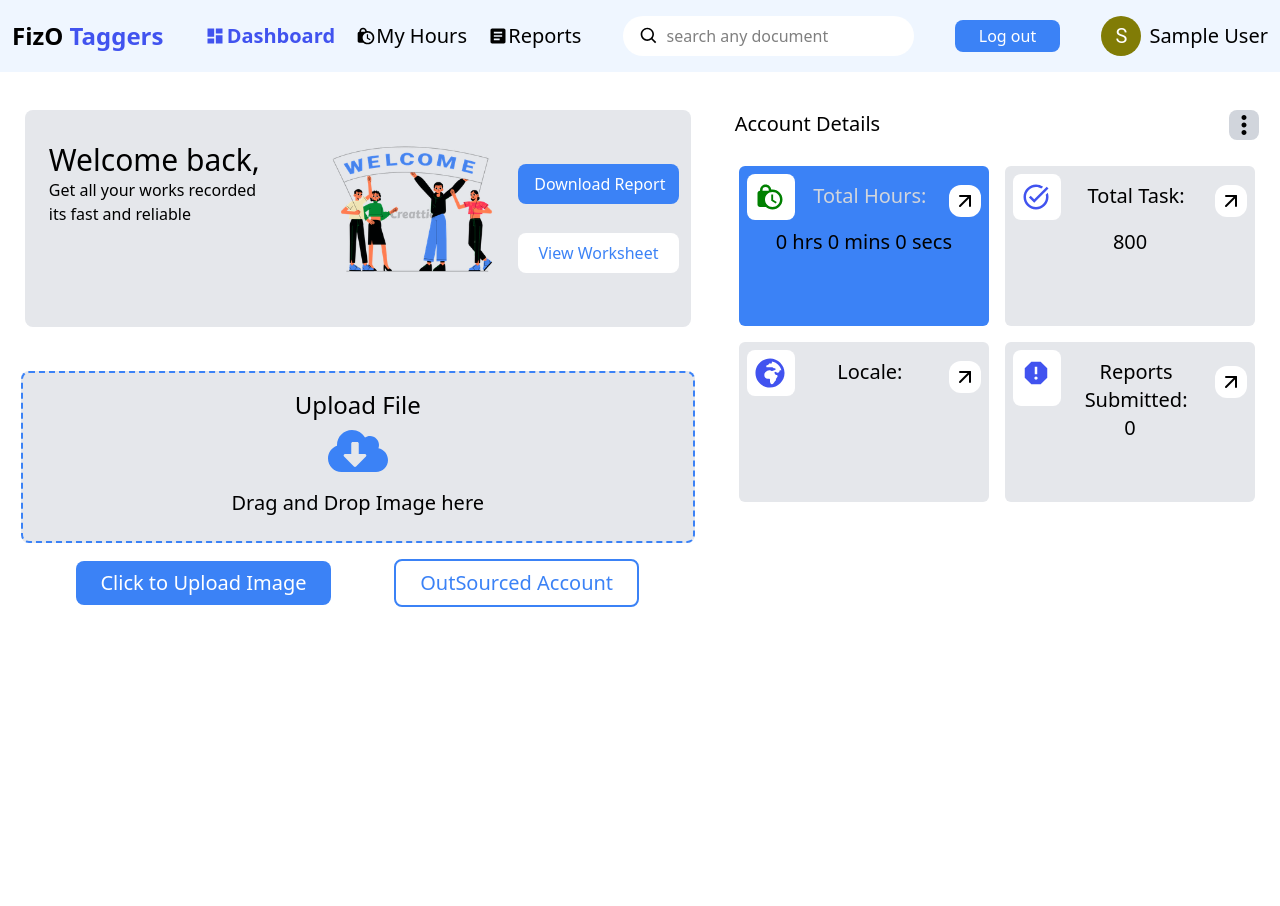
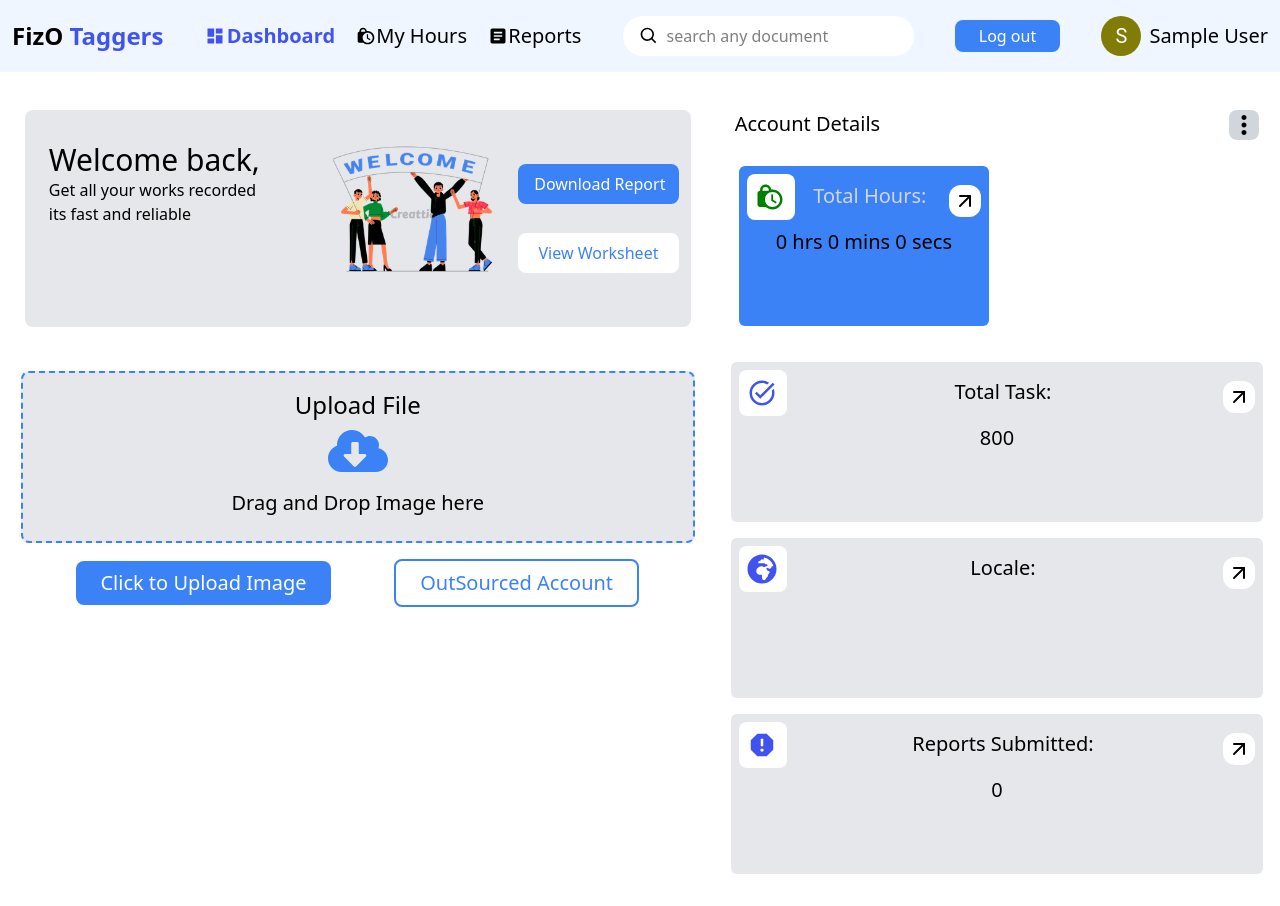
Before and after one commit to Intellcoder/FizO_Project, a React (Vite) app in the folder frontend/: page / in a window 1280 px wide. Before the commit the page ends 800 px from the top, so only its background shows below. Built offline with nearby package versions, Linux system fonts and the light colour scheme; no server answers; sample sign-in values are in the browser's storage.

Commit message:
added animation

```diff
--- a/frontend/package.json
+++ b/frontend/package.json
@@ -17,7 +17,9 @@
     "@mui/x-data-grid": "^8.11.1",
     "@tailwindcss/vite": "^4.1.12",
     "axios": "^1.11.0",
+    "framer-motion": "^12.23.16",
     "react": "^19.1.1",
+    "react-countup": "^6.5.3",
     "react-dom": "^19.1.1",
     "react-hook-form": "^7.62.0",
     "react-hot-toast": "^2.6.0",
--- a/frontend/src/components/Container.tsx
+++ b/frontend/src/components/Container.tsx
@@ -6,7 +6,7 @@ type Props = {
   backgroundColor?: string;
   backgroundColor2?: string;
   title: string;
-  value: string;
+  value: React.ReactNode;
   textColor: string;
   iconColor: string;
 };
--- a/frontend/src/pages/MainDashboard.tsx
+++ b/frontend/src/pages/MainDashboard.tsx
@@ -8,6 +8,9 @@ import { MdLockClock } from "react-icons/md";
 import { MdMoreVert } from "react-icons/md";
 import Report from "./Report";
 import { useAuth } from "../context/AuthContext";
+import { motion, AnimatePresence } from "framer-motion";
+import CountUp from "react-countup";
+import Loader from "../components/Loader";
 
 const MainDashboard = () => {
   const { user, reports, totalTime, excelDownload, loadingReports } = useAuth();
@@ -25,10 +28,19 @@ const MainDashboard = () => {
   };
 
   return (
-    <div>
+    <motion.div
+      initial={{ opacity: 0 }}
+      animate={{ opacity: 1 }}
+      transition={{ duration: 0.5 }}
+    >
       <div className="grid lg:grid-cols-[55%_45%] md:gap-3 pt-[3%] md:px-[1%] mb-6">
         <div>
-          <div className="grid md:grid-cols-[45%_30%_25%] bg-light-gray m-3 mb-6 mt-0 p-3 rounded-lg  pb-3 place-content-center-safe">
+          <motion.div
+            initial={{ y: -20, opacity: 0 }}
+            animate={{ y: 0, opacity: 1 }}
+            transition={{ duration: 0.6 }}
+            className="grid md:grid-cols-[45%_30%_25%] bg-light-gray m-3 mb-6 mt-0 p-3 rounded-lg  pb-3 place-content-center-safe"
+          >
             {/*welcome banner*/}
             <div className="flex-1 pt-5 pl-3 items-center">
               <h1 className="text-xl md:text-3xl text-start font-medium">
@@ -41,17 +53,23 @@ const MainDashboard = () => {
               <img src={bannerimage} alt="welcome image " className="h-full" />
             </div>
             <div className="flex flex-col justify-evenly pt-3 pb-3">
-              <button
+              <motion.button
+                whileHover={{ scale: 1.05 }}
+                whileTap={{ scale: 0.95 }}
                 className="bg-solid-blue m-4 md:m-0  cursor-pointer text-center text-nowrap text-white py-2 px-4 rounded-lg"
                 onClick={excelDownload}
               >
                 Download Report
-              </button>
-              <button className="bg-white m-4 md:m-0 text-solid-blue py-2 px-4 rounded-lg">
+              </motion.button>
+              <motion.button
+                whileHover={{ scale: 1.05 }}
+                whileTap={{ scale: 0.95 }}
+                className="bg-white m-4 md:m-0 text-solid-blue py-2 px-4 rounded-lg"
+              >
                 View Worksheet
-              </button>
+              </motion.button>
             </div>
-          </div>
+          </motion.div>
           <div className="p-2 mt-5 w-full">
             {/*upload File*/}
 
@@ -65,7 +83,12 @@ const MainDashboard = () => {
             <h1 className=" text-xl font-medium mb-3">Account Details</h1>
             <MdMoreVert className="text-[30px] bg-gray-300 font-black rounded-lg " />
           </div>
-          <div className="grid md:grid-cols-2 p-2 mb-3 ">
+          <motion.div
+            initial={{ opacity: 0, y: 20 }}
+            animate={{ opacity: 1, y: 0 }}
+            transition={{ duration: 0.6 }}
+            className="grid md:grid-cols-2 p-2 mb-3 "
+          >
             <Container
               icon={<MdLockClock color="green" />}
               backgroundColor="solid-blue"
@@ -73,19 +96,44 @@ const MainDashboard = () => {
               iconColor="green-500"
               textColor="gray-300"
               backgroundColor2="white"
-              value={formatSeconds(totalTime?.totalSeconds ?? 0)}
+              value={
+                loadingReports ? (
+                  <Loader />
+                ) : (
+                  <CountUp
+                    start={0}
+                    end={totalTime?.totalSeconds ?? 0}
+                    duration={2}
+                    formattingFn={formatSeconds}
+                  />
+                )
+              }
               icon2={<FiArrowUpRight />}
             />
+          </motion.div>
+
+          <motion.div
+            initial={{ opacity: 0, y: 20 }}
+            animate={{ opacity: 1, y: 0 }}
+            transition={{ delay: 0.4, duration: 0.6 }}
+          >
             <Container
               icon={<MdTaskAlt />}
               backgroundColor="gray-200"
               title={`Total Task:`}
               textColor="black"
               iconColor="primary"
-              value={"800"}
+              value={<CountUp start={0} end={800} duration={2} separator="," />}
               icon2={<FiArrowUpRight />}
               backgroundColor2="white"
             />
+          </motion.div>
+
+          <motion.div
+            initial={{ opacity: 0, y: 20 }}
+            animate={{ opacity: 1, y: 0 }}
+            transition={{ delay: 0.4, duration: 0.6 }}
+          >
             <Container
               icon={<FaGlobeAfrica />}
               backgroundColor="gray-200"
@@ -96,20 +144,26 @@ const MainDashboard = () => {
               icon2={<FiArrowUpRight />}
               backgroundColor2="white"
             />
+          </motion.div>
+          <motion.div
+            initial={{ opacity: 0, y: 20 }}
+            animate={{ opacity: 1, y: 0 }}
+            transition={{ delay: 0.4, duration: 0.6 }}
+          >
             <Container
               icon={<MdReport />}
               backgroundColor="gray-200"
               title="Reports Submitted:"
               textColor="black"
               iconColor="primary"
-              value={String(reports.length)}
+              value={<CountUp start={0} end={reports.length} duration={1.5} />}
               icon2={<FiArrowUpRight />}
               backgroundColor2="white"
             />
-          </div>
+          </motion.div>
         </div>
       </div>
-    </div>
+    </motion.div>
   );
 };
 
```
Also changed, not shown: 2 other files (tests, documents, lock files or other folders).
